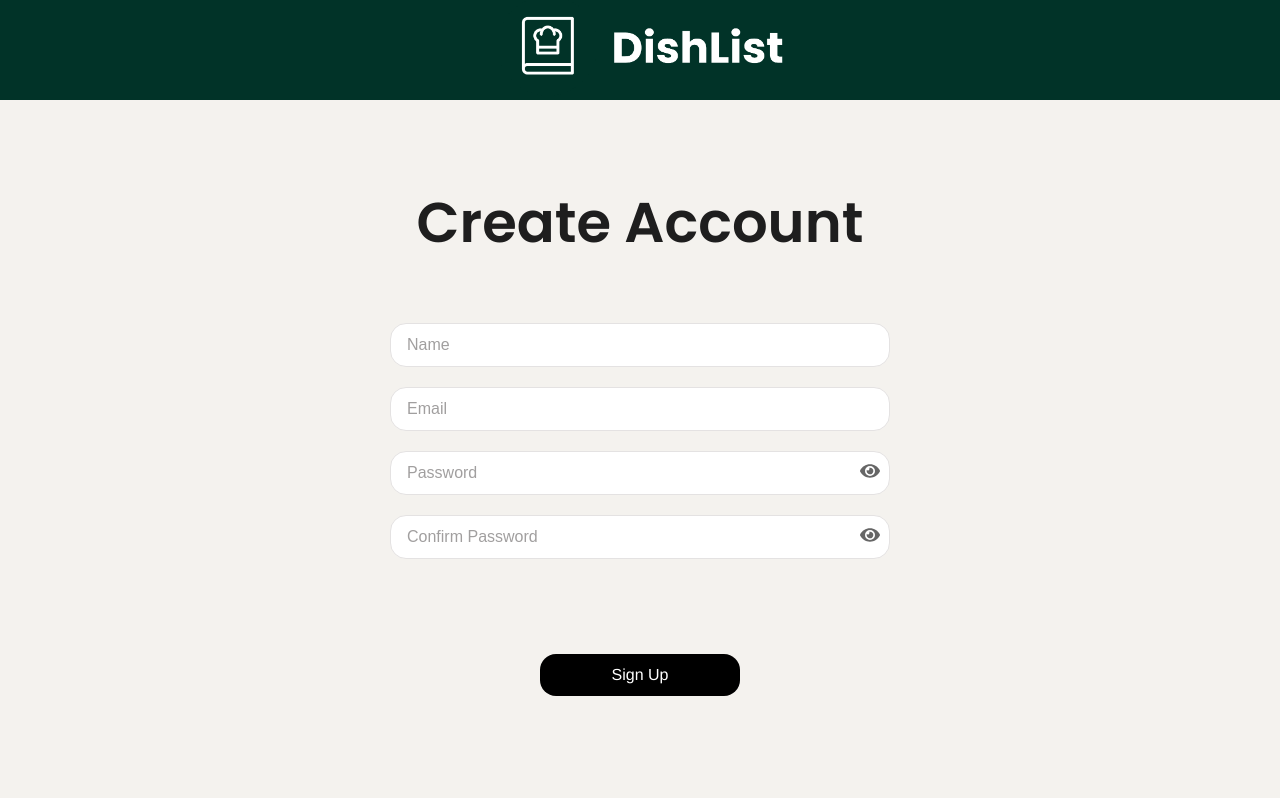
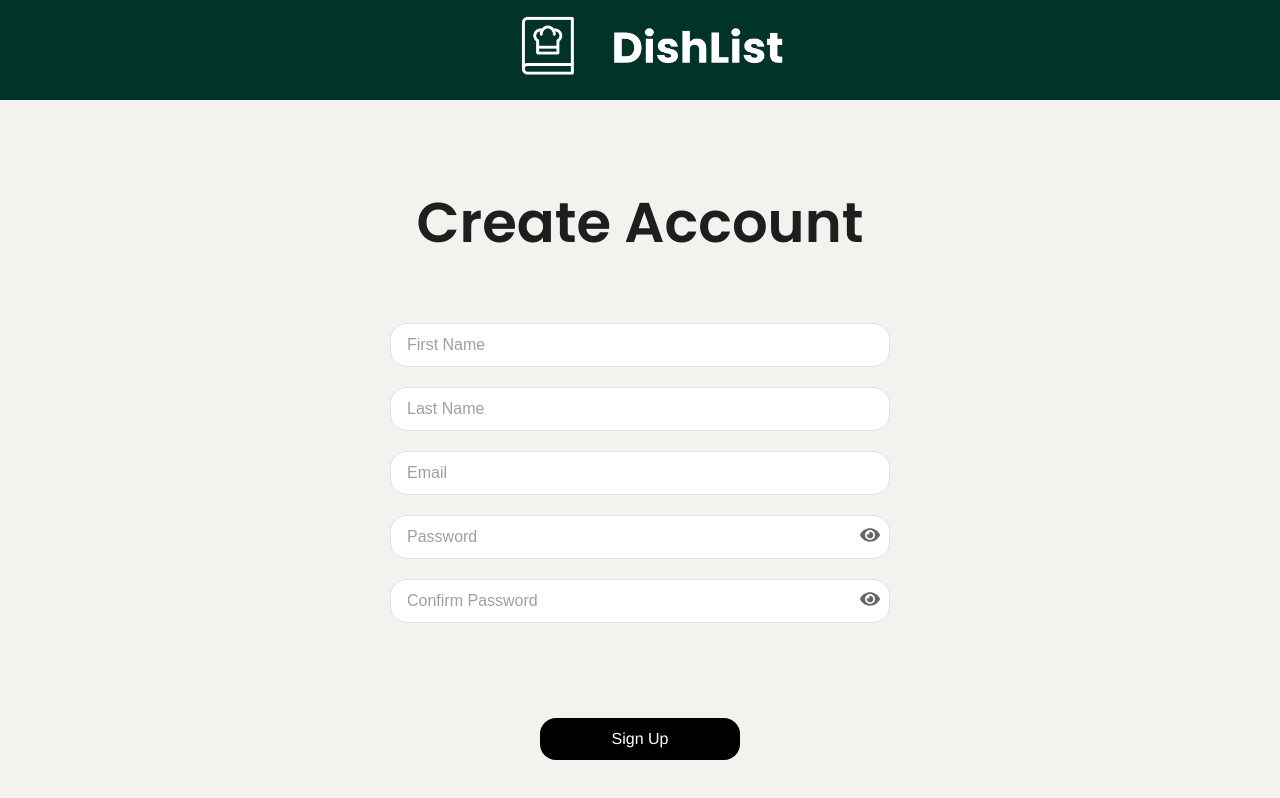
Before and after one commit to awkorn/dishlist-web, a React (Create React App) app in the folder frontend/: page /signup in a window 1280 px wide. Built offline with nearby package versions, Linux system fonts and the light colour scheme; no server answers.

Commit message:
add last name

```diff
--- a/frontend/src/components/SignUpForm/SignUpForm.js
+++ b/frontend/src/components/SignUpForm/SignUpForm.js
@@ -6,7 +6,8 @@ import { FaEye, FaEyeSlash } from "react-icons/fa";
 import "./SignUpForm.css";
 
 const SignUpForm = () => {
-  const [name, setName] = useState("");
+  const [firstName, setFirstName] = useState("");
+  const [lastName, setLastName] = useState("");
   const [email, setEmail] = useState("");
   const [password, setPassword] = useState("");
   const [confirmPassword, setConfirmPassword] = useState("");
@@ -22,13 +23,13 @@ const SignUpForm = () => {
       /^(?=.*[A-Z])(?=.*\d)(?=.*[@$!%*?&])[A-Za-z\d@$!%*?&]{8,}$/;
     if (!passwordRegex.test(password)) {
       toast.error(
-        "Password must be at least 8 characters, with uppercase, numbers, and symbols."
+        "Password must be at least 8 characters, with uppercase, numbers, and special characters."
       );
       return;
     }
 
     //check for empty fields
-    if (!name || !email || !password || !confirmPassword) {
+    if (!firstName || !lastName || !email || !password || !confirmPassword) {
       toast.error("Please fill out all fields.");
       return;
     }
@@ -49,9 +50,10 @@ const SignUpForm = () => {
         password
       );
       const user = userCredentials.user;
-      await updateProfile(user, { displayName: name });
-      toast.success("Sign-up successful! Welcome, " + name);
-      setName("");
+      await updateProfile(user, { displayName: firstName });
+      toast.success("Sign-up successful! Welcome, " + firstName);
+      setFirstName("");
+      setLastName("");
       setEmail("");
       setPassword("");
       setConfirmPassword("");
@@ -74,9 +76,20 @@ const SignUpForm = () => {
         className="sign-up-input"
         id="name"
         type="text"
-        value={name}
-        placeholder="Name"
-        onChange={(e) => setName(e.target.value)}
+        value={firstName}
+        placeholder="First Name"
+        onChange={(e) => setFirstName(e.target.value)}
+        autoComplete="name"
+        required
+      />
+
+      <input
+        className="sign-up-input"
+        id="name"
+        type="text"
+        value={lastName}
+        placeholder="Last Name"
+        onChange={(e) => setLastName(e.target.value)}
         autoComplete="name"
         required
       />
```
